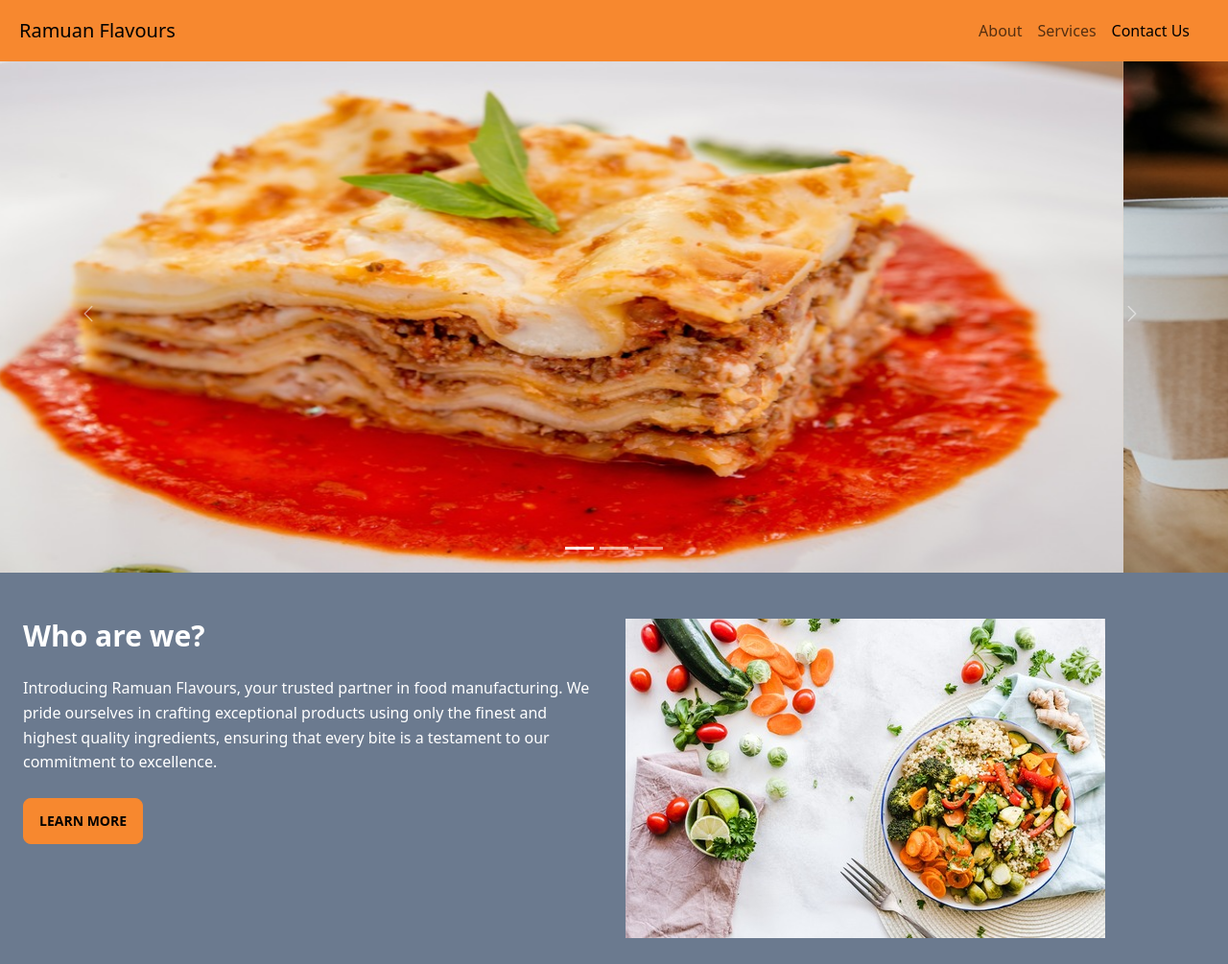
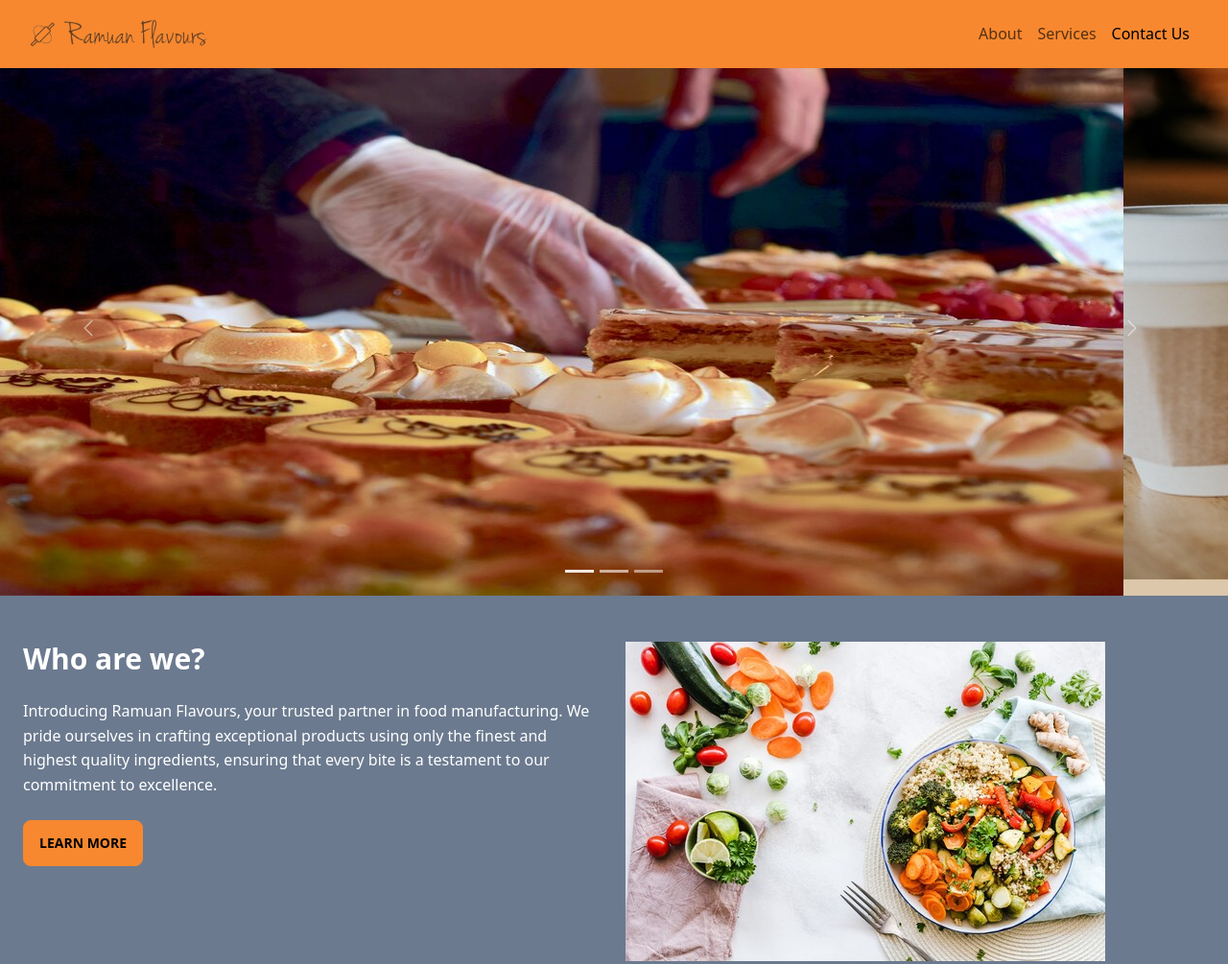
Before and after one commit to yxuan1996/Ramuan-Flavours-Landing-Page, a plain HTML site: page index.html in a window 1280 px wide. Shown: the top 1005 px of the page at 96% size. Drawn offline with nearby package versions, Linux system fonts and the light colour scheme.

Commit message:
Add responsive logo and image sizing

```diff
--- a/index.html
+++ b/index.html
@@ -35,7 +35,10 @@
   <!-- Navbar -->
   <nav class="navbar navbar-expand-lg navbar-light sticky-top">
     <div class="container">
-      <a class="navbar-brand" href="#">Ramuan Flavours</a>
+      <a class="navbar-brand" href="#">
+        <img src="./public/Logos/LogoDarkBrown1-removebg-preview.png" alt="" width="250" height="250" class="logo-main">
+        <img src="./public/Logos/LogoDarkBrown1-removebg-preview.png" alt="" width="120" height="120" class="logo-mobile">
+      </a>
       <button class="navbar-toggler" type="button" data-bs-toggle="collapse" data-bs-target="#navbarNav" aria-controls="navbarNav" aria-expanded="false" aria-label="Toggle navigation">
         <span class="navbar-toggler-icon"></span>
       </button>
@@ -100,7 +103,7 @@
         data-te-carousel-item
         data-te-carousel-active>
         <img
-          src="./public/images/lasagne-stretch.jpg"
+          src="./public/images/rsz_1pexels-isaw-company-1005406.jpg"
           class="block w-full"
           alt="Wild Landscape" />
       </div>
--- a/style.css
+++ b/style.css
@@ -12,6 +12,20 @@
   /* For Sticky Navbar offset */
   html
   { scroll-padding-top: 60px; }
+
+  /* Responsive Logo */
+  .logo-main {
+    display:none;
+  }
+  @media (min-width: 768px) {
+    .logo-mobile {
+      display: none;
+    }
+    .logo-main {
+      display: inline;
+    }
+  }
+
 
   .btn-primary {
     background-color: var(--color-apricot);
```
Also changed, not shown: public/Logos/LogoBrown1-removebg-preview.png (added), public/Logos/LogoBrown1-removebg-preview.svg (added), public/Logos/LogoDarkBrown1-removebg-preview.png (added), public/Logos/LogoDarkBrown2-removebg-preview.png (added), public/images/rsz_1pexels-isaw-company-1005406.jpg (added), public/images/rsz_1rsz_pexels-isaw-company-1005406.jpg (added), 1 other file.
